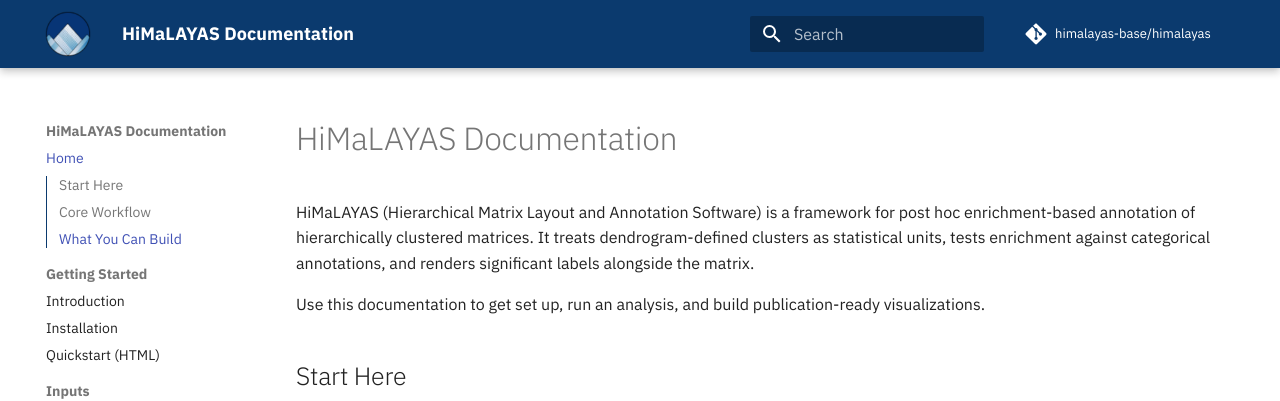
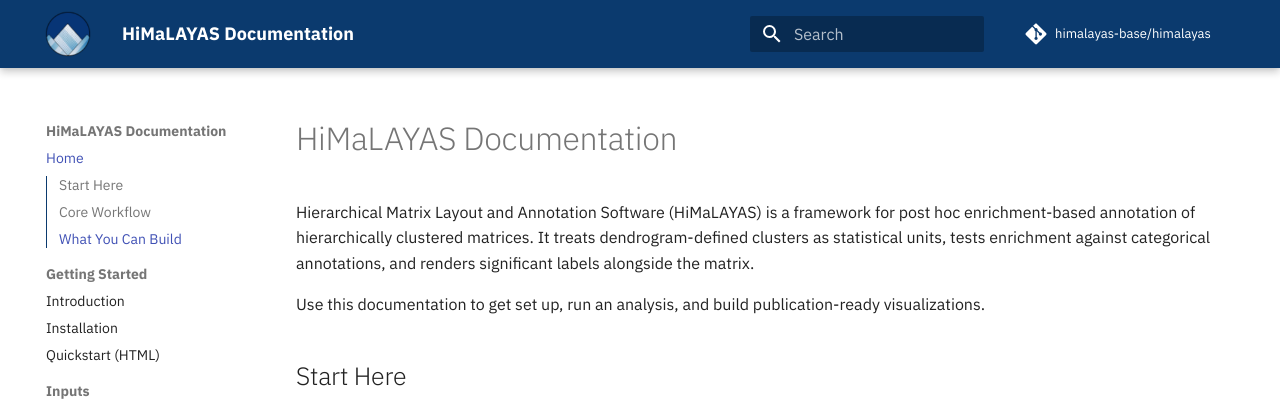
Before and after one commit to himalayas-base/himalayas-docs, an MkDocs documentation site: the page built from docs/index.md, in a window 1280 px wide and 1168 px high. Shown: the top 401 px of the window. Built offline with MkDocs 1.6.1 and Material for MkDocs 9.7.7, drawn with Linux system fonts in a browser that asks for light colours; comment, search, counter and statistics services are not loaded.

Commit message:
update docs

```diff
--- a/docs/index.md
+++ b/docs/index.md
@@ -1,6 +1,6 @@
 # HiMaLAYAS Documentation
 
-HiMaLAYAS (Hierarchical Matrix Layout and Annotation Software) is a framework for post hoc enrichment-based annotation of hierarchically clustered matrices. It treats dendrogram-defined clusters as statistical units, tests enrichment against categorical annotations, and renders significant labels alongside the matrix.
+Hierarchical Matrix Layout and Annotation Software (HiMaLAYAS) is a framework for post hoc enrichment-based annotation of hierarchically clustered matrices. It treats dendrogram-defined clusters as statistical units, tests enrichment against categorical annotations, and renders significant labels alongside the matrix.
 
 Use this documentation to get set up, run an analysis, and build publication-ready visualizations.
 
```
